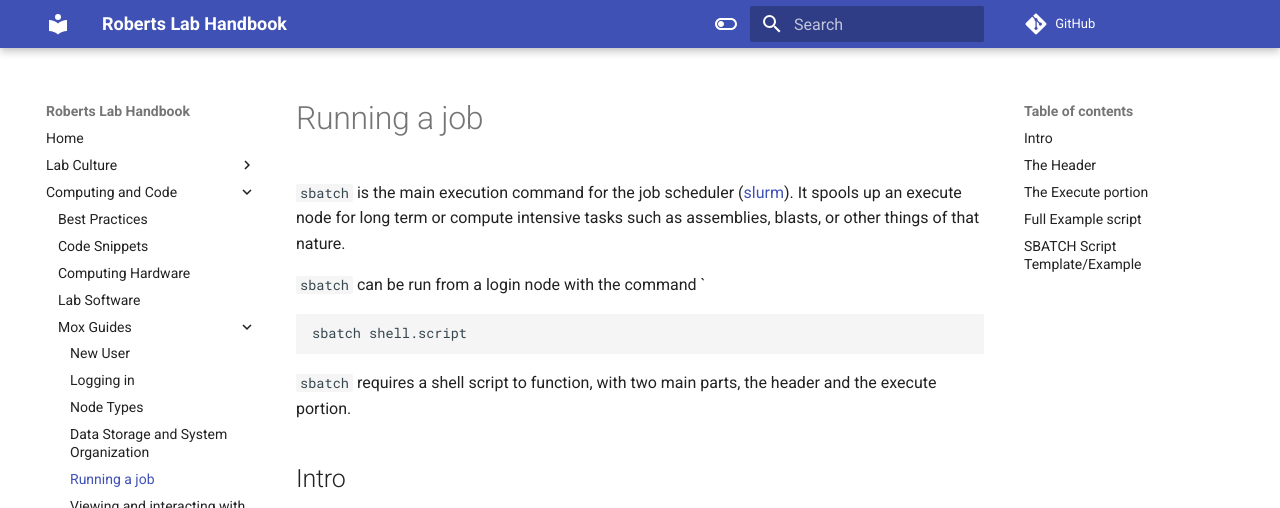
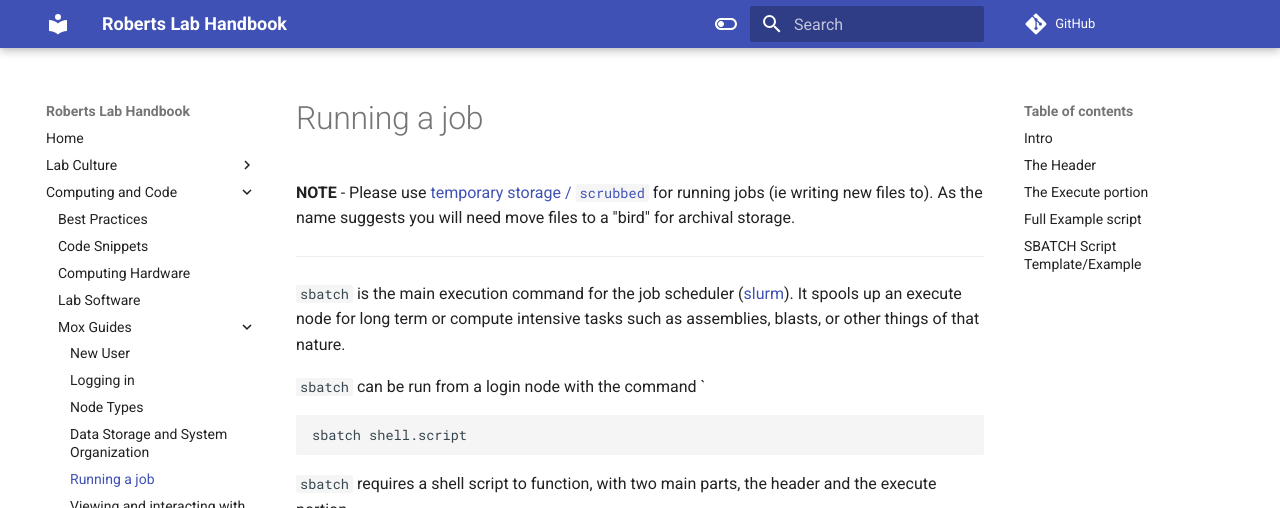
Before and after one commit to RobertsLab/resources, an MkDocs documentation site: the page built from docs/mox_Running-a-Job.md, in a window 1280 px wide and 900 px high, cut to the strip 0-508 px from the top of the window. Built offline with MkDocs 1.6.1 and Material for MkDocs 9.7.7, drawn with Linux system fonts in a browser that asks for light colours; comment, search, counter and statistics services are not loaded.

Commit message:
Update mox_Running-a-Job.md

```diff
--- a/docs/mox_Running-a-Job.md
+++ b/docs/mox_Running-a-Job.md
@@ -1,3 +1,8 @@
+
+**NOTE** - Please use [temporary storage / `scrubbed`](https://robertslab.github.io/resources/mox_Data-Storage-and-System-Organization/#3-temporary-storage) for running jobs (ie writing new files to). As the name suggests you will need move files to a "bird" for archival storage.
+
+---
+
 `sbatch` is the main execution command for the job scheduler ([slurm](https://slurm.schedmd.com/overview.html)). It spools up an execute node for long term or compute intensive tasks such as assemblies, blasts, or other things of that nature.
 
 `sbatch` can be run from a login node with the command
```
